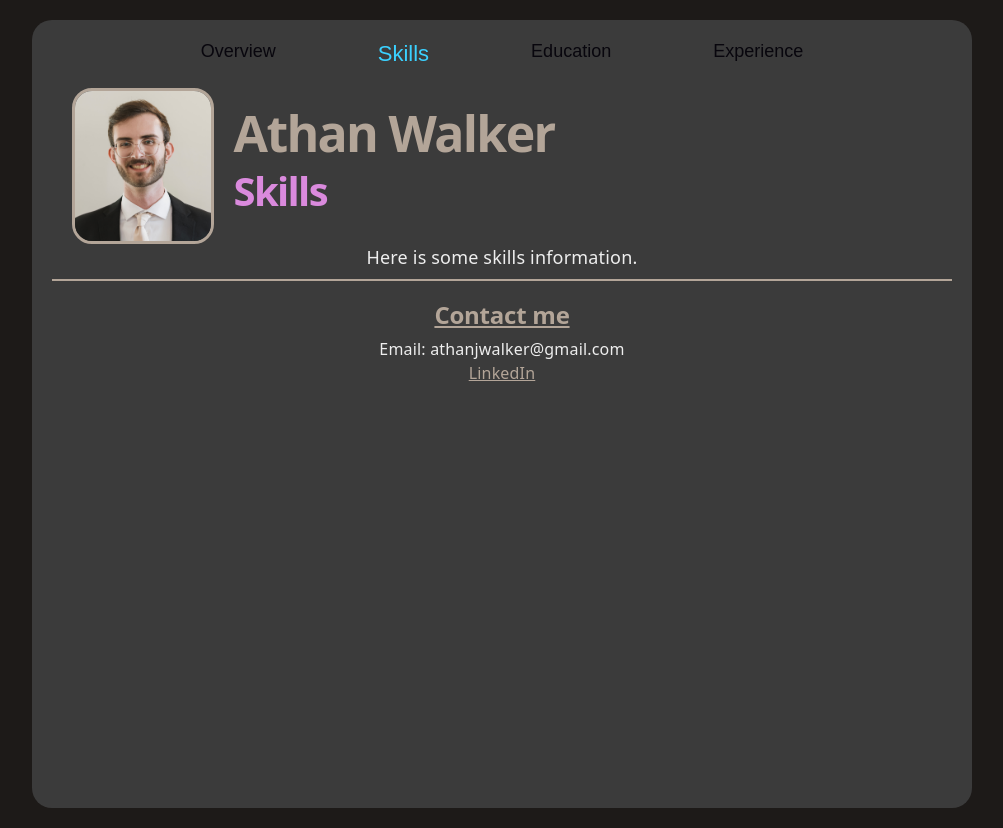
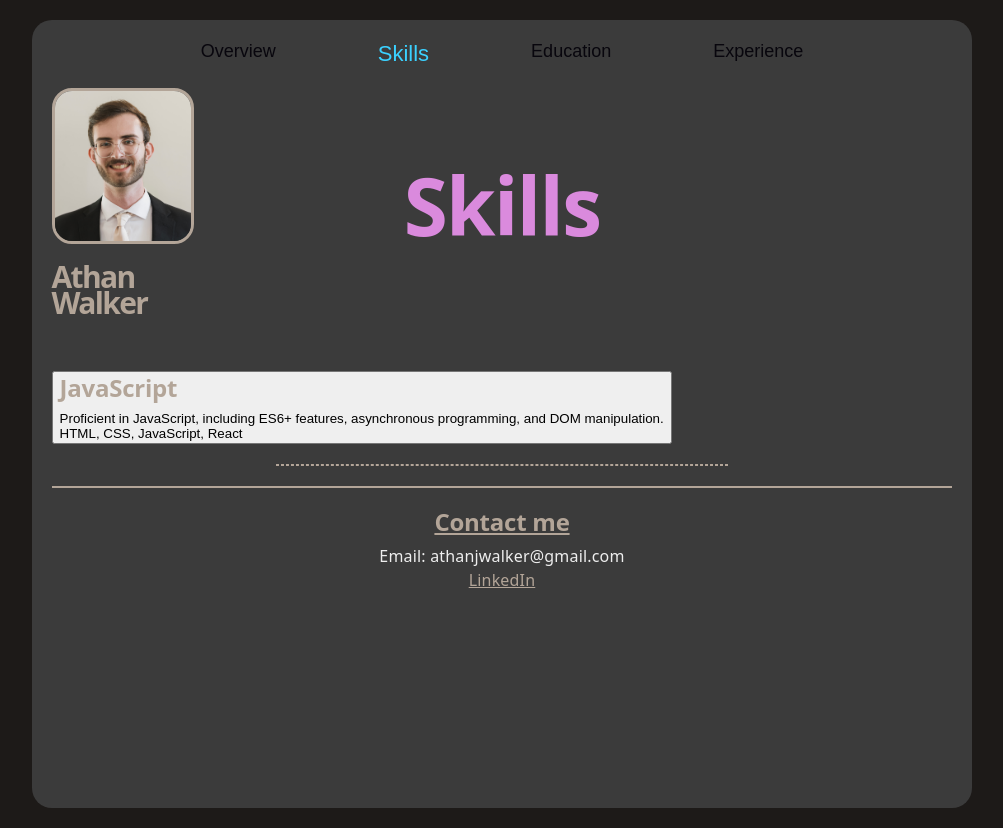
Before and after one commit to atjwa/portfolio, a React (Vite) app: page / in a window 1280 px wide. Both pictures are taken after a click on the button "Skills". Shown: the whole page, without its empty margins (138-1141 px from the left). Built offline with nearby package versions, Linux system fonts and the light colour scheme.

Commit message:
chore(secondaryHeader): positioning and subsections

```diff
--- a/src/components/secondaryHeader/SecondaryHeader.tsx
+++ b/src/components/secondaryHeader/SecondaryHeader.tsx
@@ -2,15 +2,15 @@ import type  { PageName } from "../../utility";
 const SecondaryHeader = ({ pageName }: { pageName: PageName }) => {
     return (
         <div className="secondaryHeader">
-            <img src="src/images/athan_walker.jpeg" alt="Athan Walker" width="136" height="150"/>
-            <div className="secondaryHeaderText">
+            <div className="secondaryHeaderImage-div">
+                <img className="secondaryHeaderImage" src="src/images/athan_walker.jpeg" alt="Athan Walker" width="136" height="150"/>
                 <h1 className="secondaryNameHeader">
                     Athan Walker
                 </h1>
-                <h1 className="secondaryPageHeader">
-                    {pageName}
-                </h1>
             </div>
+            <h1 className="secondaryPageHeader">
+                {pageName}
+            </h1>
         </div>
     );
 };
--- a/src/index.css
+++ b/src/index.css
@@ -234,23 +234,42 @@ img {
 .secondaryHeader {
   display: flex;
   flex-direction: row;
-  margin-left: 20px;
-}
-
-.secondaryHeaderText {
-  display: flex;
-  flex-direction: column;
-  text-align: left;
-  margin-left: 20px;
+  margin-bottom: 50px;
 }
 
 .secondaryNameHeader {
-  font-size: 50px;
-  margin-bottom: 0px;
+  font-size: 30px;
+  margin-bottom: 5px;
+  margin-top: 20px;
   color: #b3a598;
+  text-align: left;
+}
+
+.secondaryHeaderImage-div {
+  display: flex;
+  flex-direction: column;
+  width: 20%;
+  border-radius: 20px;
 }
 
 .secondaryPageHeader {
-  font-size: 40px;
+  font-size: 80px;
   color: #da8add;
+  display: flex;
+  /* text-align: center; */
+  justify-content: center;
+  align-items: center;
+  width: 60%;
 }
+
+.subsection-divider {
+  border: 1px dashed #b3a598;
+  margin: 0 auto;
+  margin-top: 20px;
+  margin-bottom: 20px;
+  width: 50%;
+}
+
+.subsection-left {
+  text-align: left;
+}
--- a/src/pages/Skills.tsx
+++ /dev/null
@@ -1,11 +0,0 @@
-import { SecondaryHeader } from "../components";
-import { PageNames } from "../utility";
-
-const Skills = () => {
-    return (<>
-        <SecondaryHeader pageName={PageNames.Skills}/>
-        <p>Here is some skills information.</p>
-    </>);
-};
-
-export default Skills;
--- a/src/pages/index.ts
+++ b/src/pages/index.ts
@@ -2,4 +2,4 @@ export { default as Education } from './Education'
 export { default as Experience } from './Experience'
 export { default as Footer } from './Footer'
 export { default as Overview } from './Overview'
-export { default as Skills } from './Skills'
+export * from './skills'
--- /dev/null
+++ b/src/pages/skills/Skills.tsx
@@ -0,0 +1,19 @@
+import { SecondaryHeader } from "../../components";
+import { PageNames } from "../../utility";
+import Subsection from "./Subsection";
+
+const Skills = () => {
+    return (<>
+        <SecondaryHeader pageName={PageNames.Skills}/>
+        <Subsection
+            title="JavaScript"
+            hasDivider={true}
+            className="subsection-left"
+            description="Proficient in JavaScript, including ES6+ features, asynchronous programming, and DOM manipulation."
+        >
+            <p>HTML, CSS, JavaScript, React</p>
+        </Subsection>
+    </>);
+};
+
+export default Skills;
--- /dev/null
+++ b/src/pages/skills/Subsection.tsx
@@ -0,0 +1,14 @@
+const Subsection = ({ title, className, hasDivider, description, children }: { title: string; className?: string; hasDivider?: boolean; description?: string; children: React.ReactNode }) => {
+    return (
+        <div className={className}>
+            <button className={className}>
+                <h2 className={className}>{title}</h2>
+                {description && <p>{description}</p>}
+                {children}
+            </button>
+            {hasDivider && <hr className="subsection-divider" />}
+        </div>
+    );
+};
+
+export default Subsection;
--- /dev/null
+++ b/src/pages/skills/index.ts
@@ -0,0 +1 @@
+export { default as Skills } from "./Skills";
```
